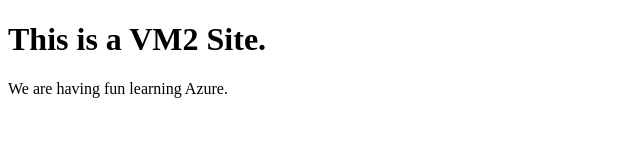
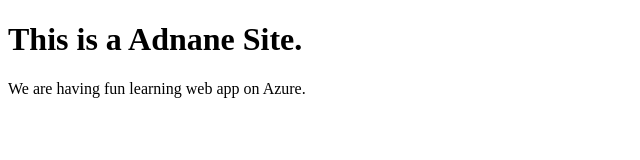
Before and after one commit to adnane-habib/11Feb-AZ104, a plain HTML site: page webapp/index.html in a window 1280 px wide. Shown: the whole page, without its empty margins (0-640 px from the left). Drawn offline with Linux system fonts and the light colour scheme.

Commit message:
Update index.html

```diff
--- a/webapp/index.html
+++ b/webapp/index.html
@@ -5,8 +5,8 @@
 </head>
 <body>
 
-<h1>This is a VM2 Site.</h1>
-<p>We are having fun learning Azure.</p>
+<h1>This is a Adnane Site.</h1>
+<p>We are having fun learning web app on Azure.</p>
 
 </body>
 </html>
```
